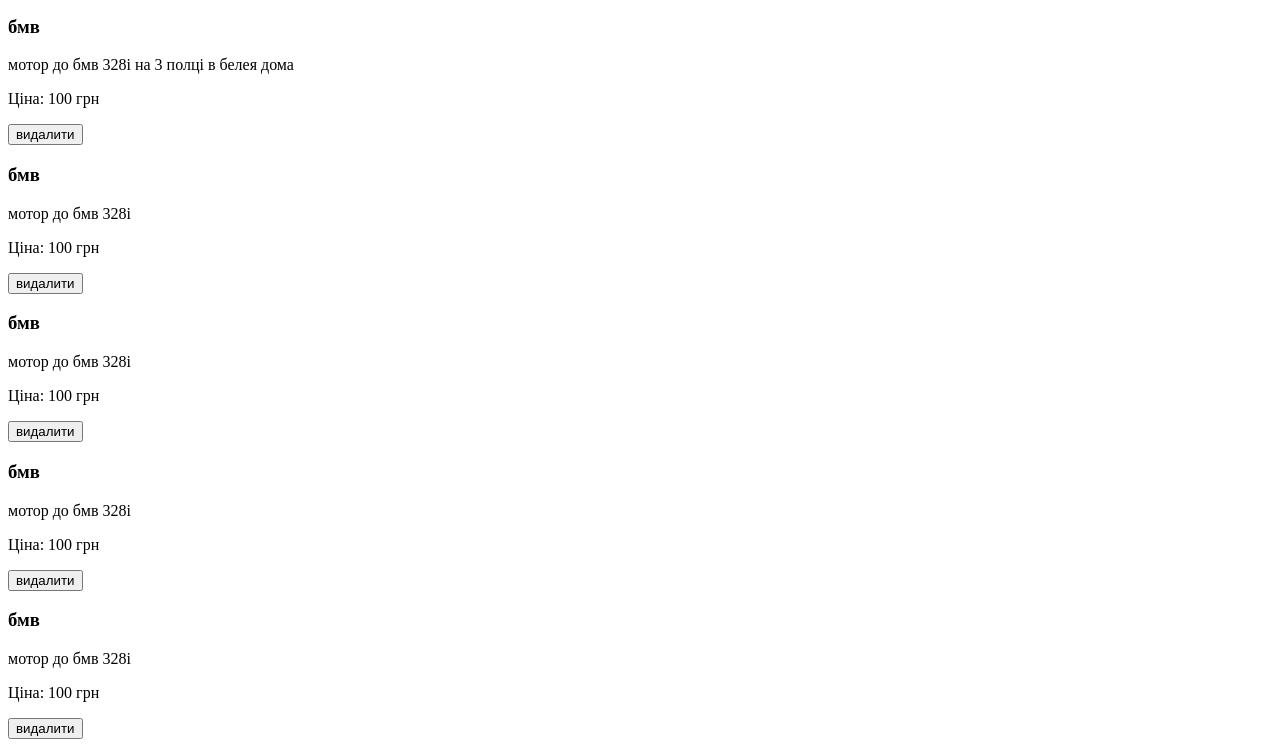
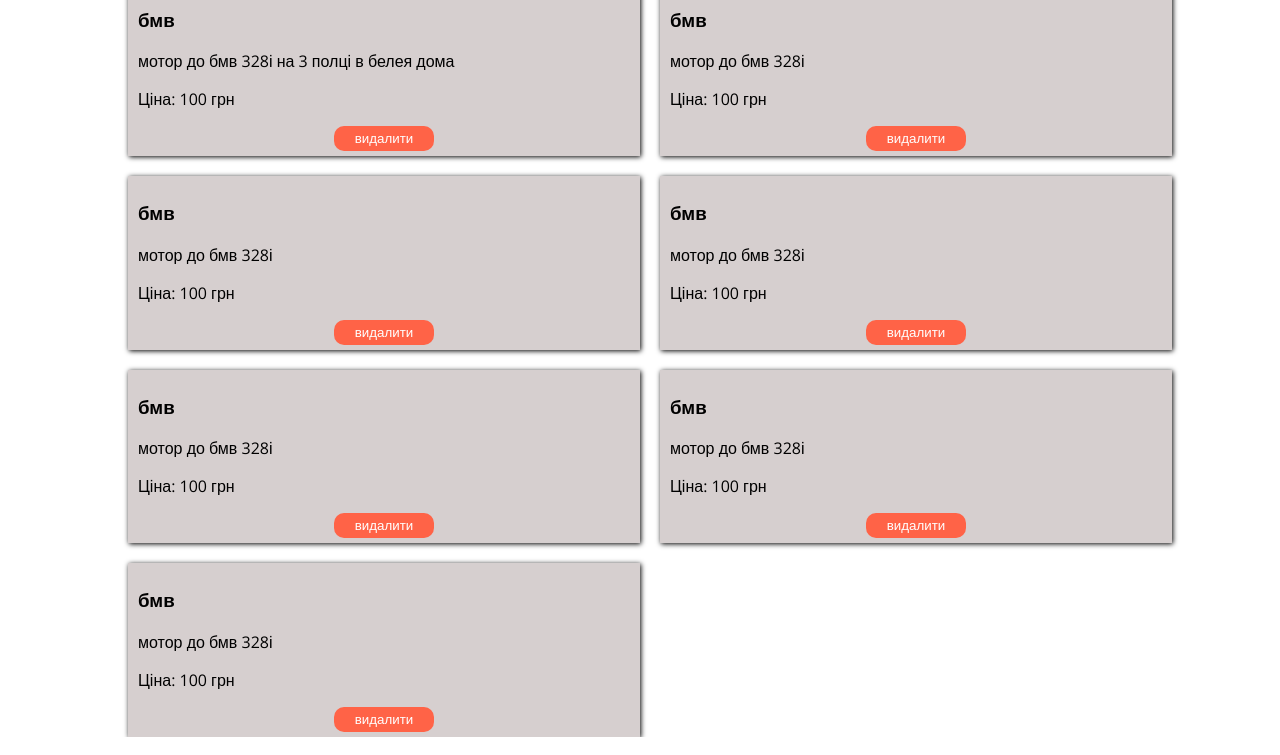
Before and after one commit to Alex1120001/-, a plain HTML site: page catalog.html in a window 1280 px wide. Shown: the part 117-872 px from the top of the page. Drawn offline with nearby package versions, Linux system fonts and the light colour scheme; the site is published under a folder, as on GitHub Pages, so addresses that start at the root find nothing.

Commit message:
Add files via upload

```diff
--- a/catalog.html
+++ b/catalog.html
@@ -5,8 +5,8 @@
     <meta http-equiv="X-UA-Compatible" content="IE=edge">
     <meta name="viewport" content="width=device-width, initial-scale=1.0">
     <title>Каталог</title>
-    <link rel="stylesheet" href="/css/caralog.css">
-    <link rel="stylesheet" href="/css/media.css">
+    <link rel="stylesheet" href="css/caralog.css">
+    <link rel="stylesheet" href="css/media.css">
 </head>
 <body>
     <div class="header-catalog">
```
Also changed, not shown: form.html (+2 -2 lines), index.html (+3 -3 lines).
